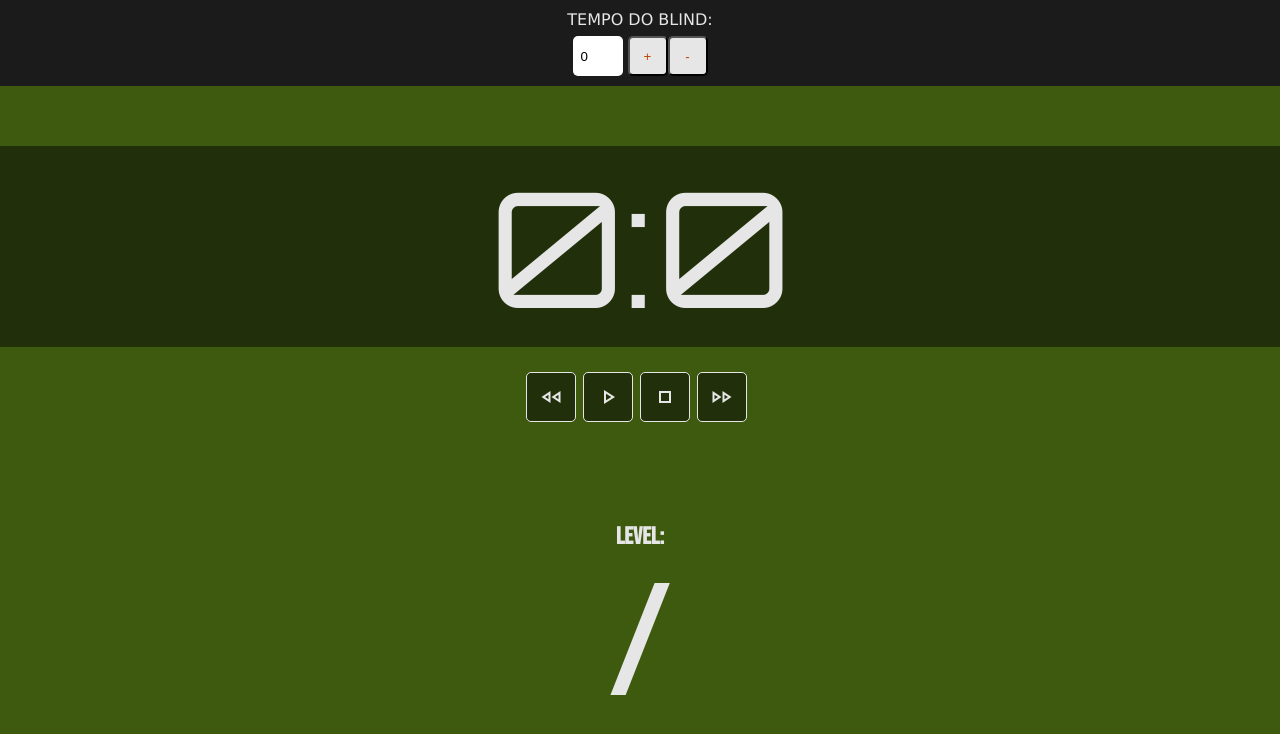
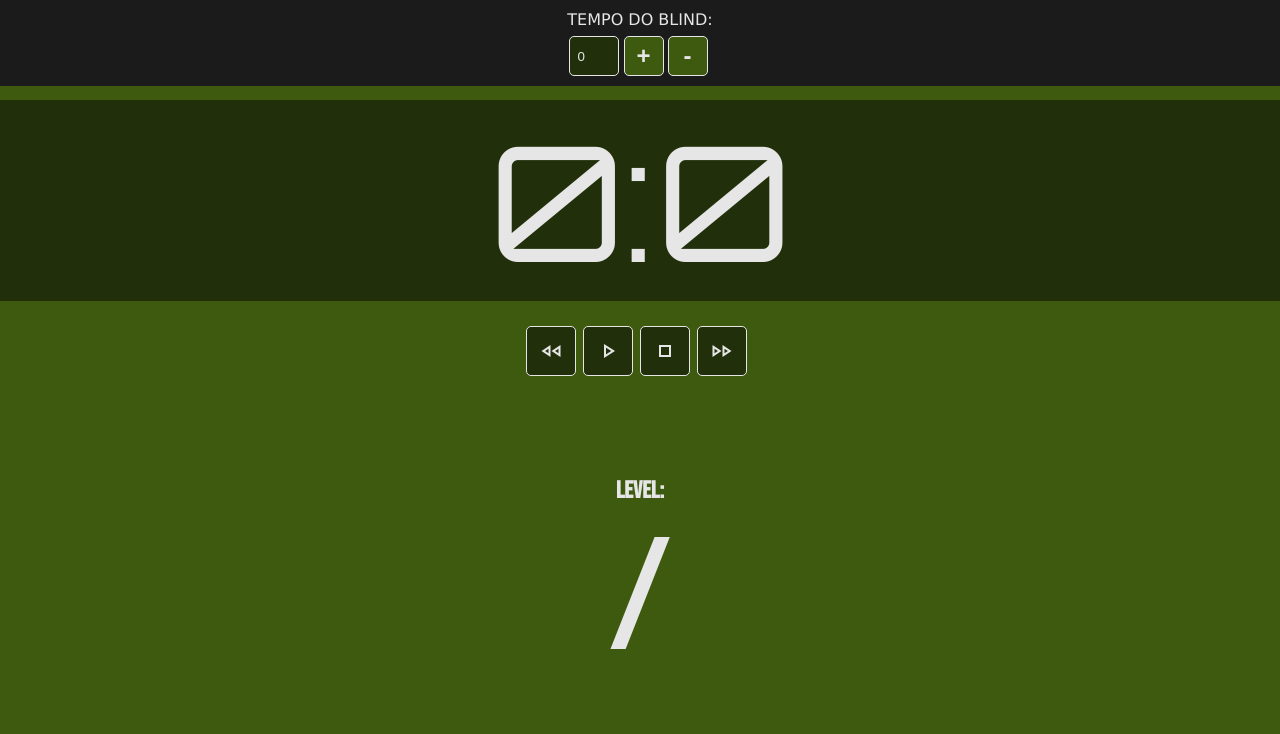
Before and after one commit to alexeydf/pokertimer, a Vue app: page / in a window 1280 px wide. Shown: the top 734 px of the page. Built offline with nearby package versions, Linux system fonts and the light colour scheme.

Commit message:
primeira parte do projeto

```diff
--- a/src/App.vue
+++ b/src/App.vue
@@ -4,7 +4,7 @@
       <label for="tempo-blind">Tempo do Blind:</label>
       <div class="form">
         <input type="number" v-model="tempoEscolhido" id="tempo-blind">
-        <button @click="adicionar" class="btn btn-form">+</button><button class="btn btn-form">-</button>
+        <button @click="adicionar" class="btn btn-form">+</button><button @click="diminuir" class="btn btn-form">-</button>
       </div>
     </header>
 
@@ -14,7 +14,7 @@
       </section>
 
       <section class="btns">
-        <button class="btn btn-acoes"><span class="material-symbols-outlined">fast_rewind</span></button>
+        <button @click="anterior" class="btn btn-acoes"><span class="material-symbols-outlined">fast_rewind</span></button>
         <button v-show="startBtn" @click="startTimer" class="btn btn-acoes"><span class="material-symbols-outlined">play_arrow</span></button>
         <button v-show="pauseBtn" @click="pauseTimer" class="btn btn-acoes"><span class="material-symbols-outlined">pause</span></button>
         <button @click="finalizar" class="btn btn-acoes"><span class="material-symbols-outlined">stop</span></button>
@@ -67,6 +67,13 @@ export default {
     adicionar(){
       this.tempoEscolhido = this.tempoEscolhido + 5;
     },
+    diminuir(){
+      if(this.tempoEscolhido > 0){
+        this.tempoEscolhido = this.tempoEscolhido - 5;
+      }else{
+        return false
+      }
+    },
     startTimer(){
       if(this.tempoEscolhido <= 0 || !this.startBtn){
         return false;
@@ -95,7 +102,10 @@ export default {
       if(distance < 0){
 
         if(this.index+1 >= this.blinds.length){
-          this.resetValores();
+          this.startBtn = true;
+          this.pauseBtn = false
+          this.finalizar();
+          return false;
         }else{
           this.index++;
           this.startBtn = true;
@@ -128,13 +138,16 @@ export default {
     },
     finalizar(){
       this.startBtn = true;
+      this.pauseBtn = false;
       this.resetValores();
     },
     proximo(){
-      clearInterval(this.intervalo);
+
       if(this.index + 1 < this.blinds.length){
+        clearInterval(this.intervalo);
         this.index++;
         this.pause = false;
+        this.startBtn = true;
         this.startTimer();
       }else{
         this.resetValores();
@@ -142,13 +155,15 @@ export default {
 
     },
     anterior(){
-      clearInterval(this.intervalo);
-      if(this.index + 1 < this.blinds.length){
-        this.index++;
+
+      if(this.index + 1 > 1){
+        clearInterval(this.intervalo);
+        this.index--;
+        this.startBtn = true;
         this.pause = false;
         this.startTimer();
       }else{
-        this.resetValores();
+        return false;
       }
     },
     resetValores(){
@@ -163,7 +178,7 @@ export default {
       this.tempoEscolhido = 0;
       this.fim = null;
       this.intervalo = null;
-      this.blind = null;
+
     }
   }
 }
--- a/src/styles/global.css
+++ b/src/styles/global.css
@@ -56,6 +56,7 @@ h1{
 }
 
 header{
+  position: fixed;
   background-color: var(--cor-escura);
   width: 100%;
   display: flex;
@@ -76,13 +77,21 @@ input{
   padding: 8px;
   width: 50px;
   height: 40px;
-  border: none;
+  border: 1px solid var(--cor-clara);
   margin-right: 5px;
   border-radius: 5px;
+  background-color: var(--cor-verde-escuro);
+  color: var(--cor-clara);
 }
 .btn-form{
   width: 40px;
   height: 40px;
+  background-color: var(--cor-verde);
+  border: 1px solid var(--cor-clara);
+  color: var(--cor-clara);
+  margin-right: 4px;
+  font-weight: 600;
+  font-size: 1.5rem;
 }
 
 .timer{
@@ -91,7 +100,7 @@ input{
   font-size: 10rem;
   text-align: center;
   font-family: "Orbitron", sans-serif;
-  margin: 60px 0 25px 0;
+  margin: 100px 0 25px 0;
 }
 
 .btns{
```
